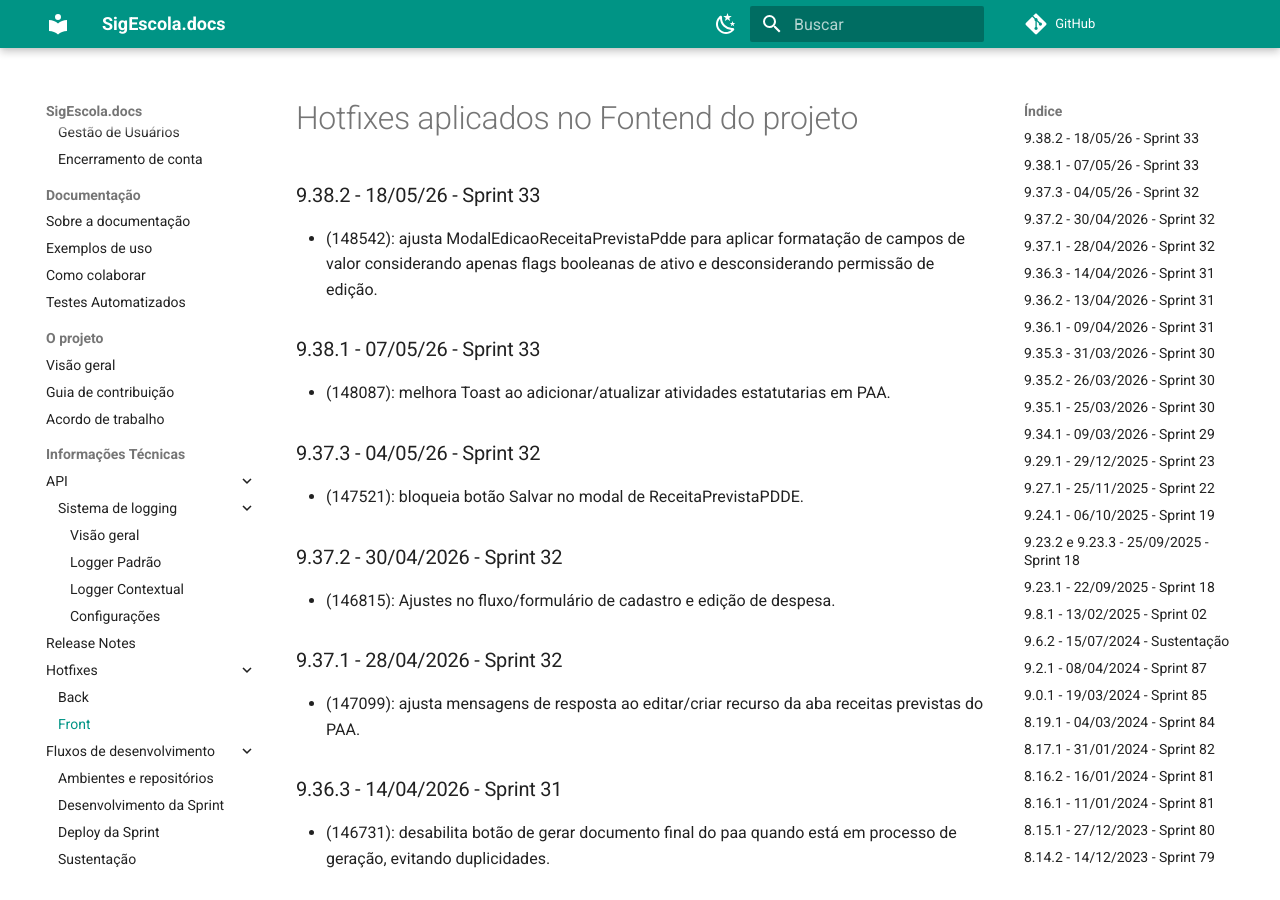
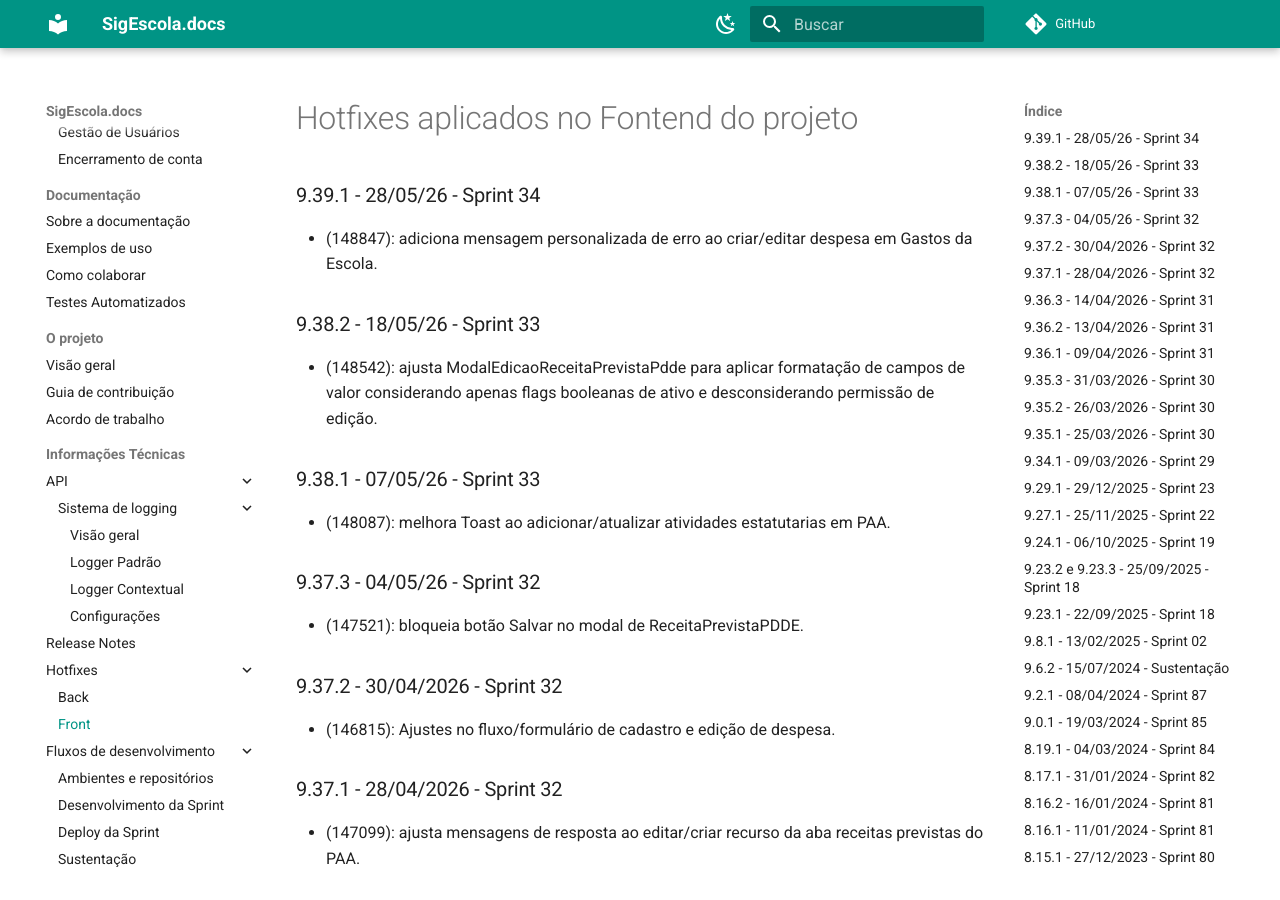
Before and after one commit to prefeiturasp/SME-PTRF-Docs, an MkDocs documentation site: the page built from docs/projeto/hotfixes_front.md, in a window 1280 px wide and 900 px high. Built offline with MkDocs 1.6.1 and Material for MkDocs 9.7.7, drawn with Linux system fonts in a browser that asks for light colours; comment, search, counter and statistics services are not loaded.

Commit message:
Add hotfix details for version 9.39.1

```diff
--- a/docs/projeto/hotfixes_front.md
+++ b/docs/projeto/hotfixes_front.md
@@ -1,4 +1,7 @@
 # Hotfixes aplicados no Fontend do projeto
+
+### 9.39.1 - 28/05/26 - Sprint 34
+* (148847): adiciona mensagem personalizada de erro ao criar/editar despesa em Gastos da Escola.
 
 ### 9.38.2 - 18/05/26 - Sprint 33
 * (148542): ajusta ModalEdicaoReceitaPrevistaPdde para aplicar formatação de campos de valor considerando apenas flags booleanas de ativo e desconsiderando permissão de edição.
```
